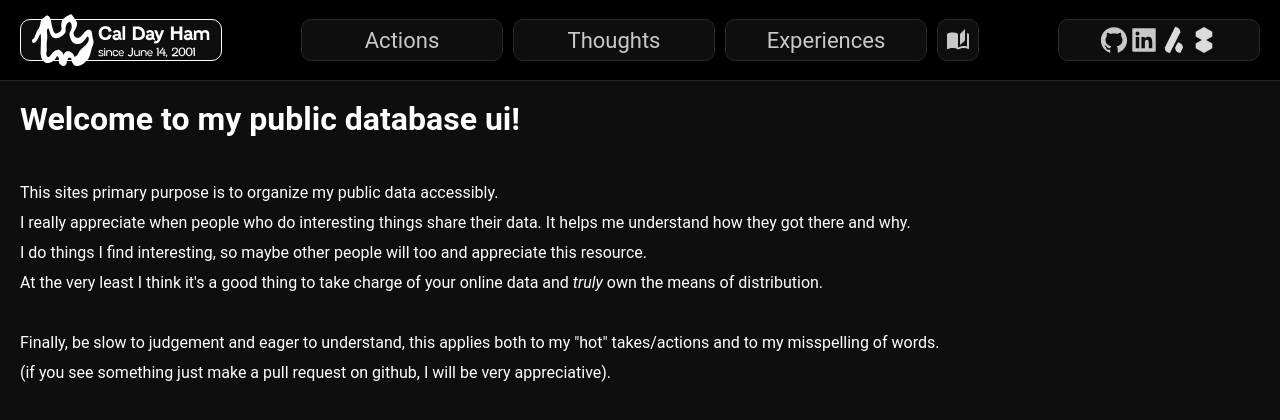
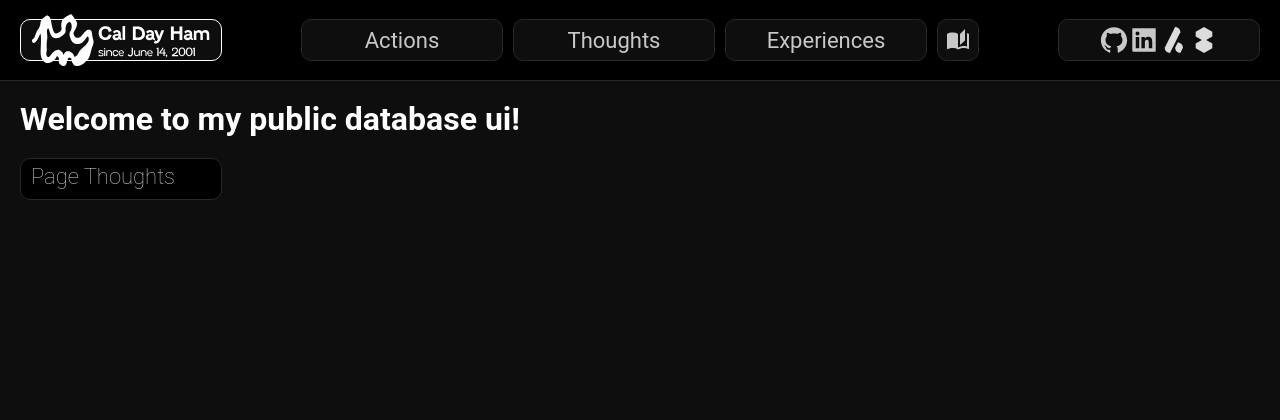
Before and after one commit to caldayham/caldayham-fullstack, a React (Create React App) app in the folder client-side/: page / in a window 1280 px wide. Shown: the top 420 px of the page. Built offline with nearby package versions, Linux system fonts and the light colour scheme.

Commit message:
toggleable page descriptions

```diff
--- a/client-side/src/globalstyles.jsx
+++ b/client-side/src/globalstyles.jsx
@@ -28,4 +28,57 @@ const CommandLineInput = styled.textarea`
   }
 `;
 
-export { PrimaryContainer, PrimaryLink, CommandLineInput };
+const ToggleCollapse = styled.div`
+  display: flex;
+  flex-direction: column;
+
+  align-items: left;
+  border-radius: 10px;
+  background-color: rgb(0, 0, 0);
+  color: rgb(200, 200, 200);
+  border: 1px solid rgb(40, 40, 40);
+  margin-top: 20px;
+  max-width: ${(props) => (props.open ? "800px" : "200px")};
+  height: ${(props) => (props.open ? `${props.height}` : "40px")};
+
+  overflow: hidden;
+
+  transition: all 0.2s ease;
+  &:hover {
+    border: 1px solid rgb(255, 255, 255);
+    color: rgb(255, 255, 255);
+    cursor: pointer;
+  }
+
+  -webkit-touch-callout: none; /* iOS Safari */
+  -webkit-user-select: none; /* Safari */
+  -khtml-user-select: none; /* Konqueror HTML */
+  -moz-user-select: none; /* Old versions of Firefox */
+  -ms-user-select: none; /* Internet Explorer/Edge */
+  user-select: none;
+`;
+
+const ToggleCollapseTitle = styled.h1`
+  font-size: 22px;
+  font-weight: 200;
+  padding-left: 10px;
+  padding-top: 5px;
+  padding-bottom: 5px;
+
+  transition: all 0.2s ease;
+  border-bottom: ${(props) =>
+    props.open ? "1px solid rgb(40, 40, 40)" : "none"};
+`;
+
+const ToggleCollapseBody = styled.div`
+  padding-left: 10px;
+`;
+
+export {
+  PrimaryContainer,
+  PrimaryLink,
+  CommandLineInput,
+  ToggleCollapse,
+  ToggleCollapseTitle,
+  ToggleCollapseBody,
+};
--- a/client-side/src/pages/ActionsPage.jsx
+++ b/client-side/src/pages/ActionsPage.jsx
@@ -1,5 +1,10 @@
-import React, { useEffect } from "react";
-import { PrimaryContainer } from "../globalstyles";
+import React, { useEffect, useState } from "react";
+import {
+  PrimaryContainer,
+  ToggleCollapse,
+  ToggleCollapseBody,
+  ToggleCollapseTitle,
+} from "../globalstyles";
 
 import { useDispatch } from "react-redux";
 import { changePage } from "../redux/currentPageRedux";
@@ -13,16 +18,28 @@ const ActionsPage = () => {
     updatePage();
   });
 
+  const [open, setOpen] = useState(false);
+
   return (
     <PrimaryContainer>
       <h1>Actions</h1>
-      <p style={{ lineHeight: "30px", paddingTop: "40px" }}>
-        I am defining "actions" as things I did to my environment.
-        <br /> An obvious example of an action under this definition would be an
-        item about me applying to college.
-        <br /> A not so obvious example would be an item about my animal farming
-        escapades. Projects are things I did to my environment.
-      </p>
+
+      <ToggleCollapse
+        onClick={() => setOpen((prev) => !prev)}
+        open={open}
+        height="200px"
+      >
+        <ToggleCollapseTitle open={open}>Page Thoughts</ToggleCollapseTitle>
+        <ToggleCollapseBody>
+          <p style={{ lineHeight: "30px", paddingTop: "20px" }}>
+            I am defining "actions" as things I did to my environment.
+            <br /> An obvious example of an action under this definition would
+            be an item about me applying to college.
+            <br /> A not so obvious example would be an item about my animal
+            farming escapades. Projects are things I did to my environment.
+          </p>
+        </ToggleCollapseBody>
+      </ToggleCollapse>
     </PrimaryContainer>
   );
 };
--- a/client-side/src/pages/ContactPage.jsx
+++ b/client-side/src/pages/ContactPage.jsx
@@ -1,5 +1,10 @@
-import React, { useEffect } from "react";
-import { PrimaryContainer } from "../globalstyles";
+import React, { useEffect, useState } from "react";
+import {
+  PrimaryContainer,
+  ToggleCollapse,
+  ToggleCollapseBody,
+  ToggleCollapseTitle,
+} from "../globalstyles";
 
 import { useDispatch } from "react-redux";
 import { changePage } from "../redux/currentPageRedux";
@@ -13,18 +18,30 @@ const ContactPage = () => {
     updatePage();
   });
 
+  const [open, setOpen] = useState(false);
+
   return (
     <PrimaryContainer>
       <h1>Contact</h1>
-      <p style={{ lineHeight: "30px", paddingTop: "40px" }}>
-        Here is where I will post the best ways to contact me based on what you
-        are looking for.
-        <br /> Please use the route best specified for the type of inquiry you
-        plan to send, unless you think I will be amused, although the
-        consequences for incorect judgement are dire.
-        <br /> You can also click on the icons to go to external websites where
-        I maintain a presence.
-      </p>
+
+      <ToggleCollapse
+        onClick={() => setOpen((prev) => !prev)}
+        open={open}
+        height="200px"
+      >
+        <ToggleCollapseTitle open={open}>Page Thoughts</ToggleCollapseTitle>
+        <ToggleCollapseBody>
+          <p style={{ lineHeight: "30px", paddingTop: "20px" }}>
+            Here is where I will post the best ways to contact me based on what
+            you are looking for.
+            <br /> Please use the route best specified for the type of inquiry
+            you plan to send, unless you think I will be amused, although the
+            consequences for incorect judgement are extreme and merciless.
+            <br /> You can also click on the icons to go to external websites
+            where I maintain a presence.
+          </p>
+        </ToggleCollapseBody>
+      </ToggleCollapse>
     </PrimaryContainer>
   );
 };
--- a/client-side/src/pages/HomePage.jsx
+++ b/client-side/src/pages/HomePage.jsx
@@ -1,6 +1,11 @@
-import React, { useEffect } from "react";
+import React, { useEffect, useState } from "react";
 import { useDispatch } from "react-redux";
-import { PrimaryContainer } from "../globalstyles";
+import {
+  PrimaryContainer,
+  ToggleCollapse,
+  ToggleCollapseBody,
+  ToggleCollapseTitle,
+} from "../globalstyles";
 import { changePage } from "../redux/currentPageRedux";
 
 const HomePage = () => {
@@ -12,26 +17,40 @@ const HomePage = () => {
     updatePage();
   });
 
+  const [open, setOpen] = useState(false);
+
   return (
     <PrimaryContainer>
       <h1>Welcome to my public database ui!</h1>
-      <p style={{ lineHeight: "30px", paddingTop: "40px" }}>
+
+      <ToggleCollapse
+        onClick={() => setOpen((prev) => !prev)}
+        open={open}
+        height="420px"
+      >
+        <ToggleCollapseTitle open={open}>Page Thoughts</ToggleCollapseTitle>
+        <ToggleCollapseBody>
+          <p style={{ lineHeight: "30px", paddingTop: "20px" }}>
             This sites primary purpose is to organize my public data accessibly.
-        <br />I really appreciate when people who do interesting things share
-        their data. It helps me understand how they got there and why.
-        <br />I do things I find interesting, so maybe other people will too and
-        appreciate this resource.
+            <br />I really appreciate when people who do interesting things
+            share their data. It helps me understand how they got there and why.
+            <br />I do things I find interesting, so maybe other people will too
+            and appreciate this resource.
             <br />
             At the very least I think it's a good thing to take charge of your
-        online data and <i>truly</i> own the means of distribution.
+            online data and <i>truly</i> own the means of distribution. Your
+            hardware, your software, not just AWS and instagram. I know you must
+            choose your battles, this is one I enjoy.
             <br />
             <br />
-        Finally, be slow to judgement and eager to understand, this applies both
-        to my "hot" takes/actions and to my misspelling of words.
+            Finally, be slow to judgement and eager to understand, this applies
+            both to my "hot" takes/actions and to my misspelling of words.
             <br />
-        (if you see something just make a pull request on github, I will be very
-        appreciative).
+            (if you see something just make a pull request on github, I will be
+            very appreciative).
           </p>
+        </ToggleCollapseBody>
+      </ToggleCollapse>
     </PrimaryContainer>
   );
 };
```
Lines whose indentation alone changed are shown as unchanged.
